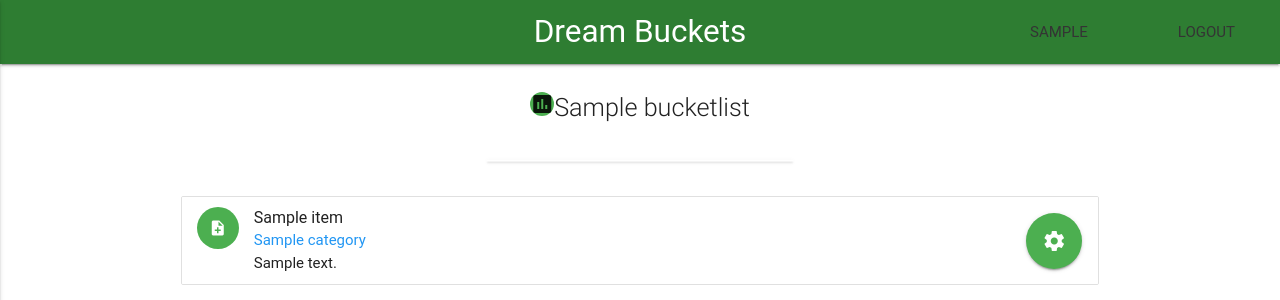
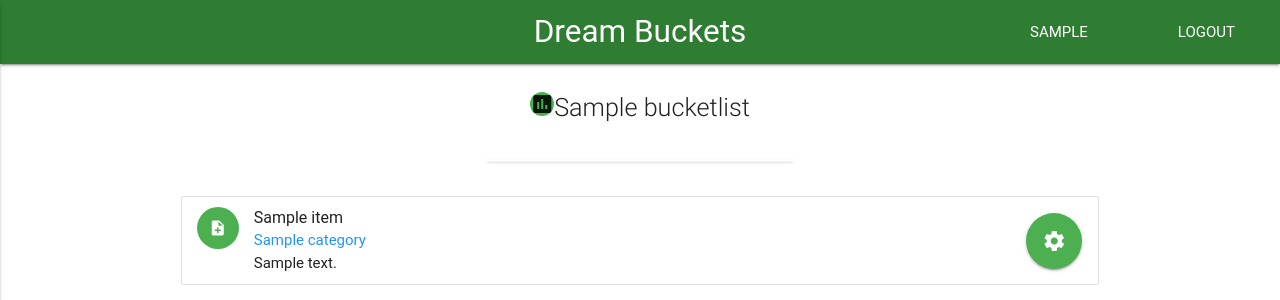
Before and after one commit to Lemmah/BucketList, a Flask app: template app/templates/manipulate_items.html in a window 1280 px wide. Shown: the top 300 px of the page. Run offline with Flask 2, Linux system fonts and the light colour scheme; the template is opened without the code that fills it: most values are stand-ins (such as "Sample title", 1, 10 or a date in 2020); some libraries are stand-ins or nearby versions; some web fonts are replaced.

Commit message:
[fix] Change Navbar Items Colors for visibility

```diff
--- a/app/templates/manipulate_items.html
+++ b/app/templates/manipulate_items.html
@@ -2,8 +2,8 @@
 {% block title %}Dream Buckets | {{ bucketlist }} Items{% endblock %}
 {% block nav_menu_items %}
   <ul id="nav-mobile" class="right hide-on-med-and-down">
-    <li><a href="#" class="waves-effect waves-teal btn-flat">{{ username }}</a></li>
-    <li><a href="/logout/" class="waves-effect waves-teal btn-flat">LogOut</a></li>
+    <li><a href="#" class="waves-effect waves-teal btn-flat white-text">{{ username }}</a></li>
+    <li><a href="/logout/" class="waves-effect waves-teal btn-flat white-text">LogOut</a></li>
   </ul>
   <ul class="side-nav" id="mobile-demo">
     <li><a href="/logout/">Logout</a></li>
```
